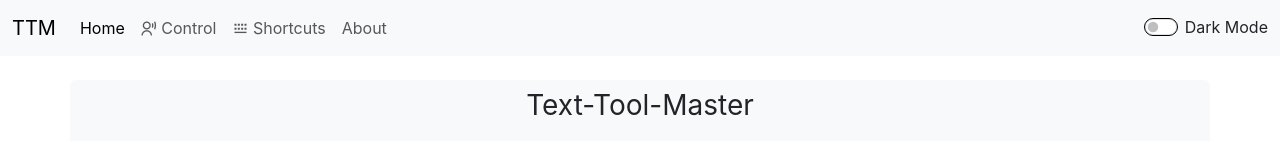
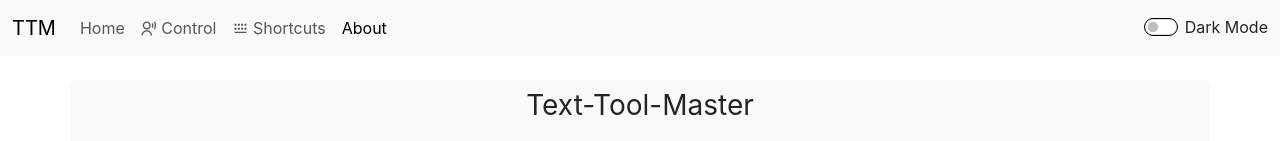
Before and after one commit to abhisheksinhagithub/text-tool-master, a React (Create React App) app: page /about in a window 1280 px wide. Shown: the top 141 px of the page. Built offline with nearby package versions, Linux system fonts and the light colour scheme.

Commit message:
added all routes

```diff
--- a/src/components/Footer.js
+++ b/src/components/Footer.js
@@ -1,6 +1,6 @@
 import React from 'react';
 import { Link } from 'react-router-dom';
-import ttmLogo from './assets/ttm.png';
+import ttmLogo from '../assets/ttm.png';
 
 
 export default function Footer({ mode }) {
@@ -41,15 +41,7 @@ export default function Footer({ mode }) {
                 }}
               />
 
-              <Link
-                to="/"
-                style={linkStyle}
-                onMouseOver={e => e.target.style.color = linkHoverColor}
-                onMouseOut={e => e.target.style.color = textColor}
-              >
-                <h5 className="mb-0">Text Tool Master</h5>
-              </Link>
-
+            <h5 className="mb-0">Text Tool Master</h5>
             </div>
             <p className="mb-0">The Ultimate Text Toolkit - Convert, Analyze, Edit & Command with Voice</p>
           </div>
--- a/src/components/Navbar.js
+++ b/src/components/Navbar.js
@@ -1,14 +1,14 @@
 import React from 'react'
 import PropTypes from 'prop-types'
-import { Link } from 'react-router-dom'
-
+import { NavLink } from 'react-router-dom';
 
 export default function Navbar(props) {
+
     return (
         <nav className={`navbar navbar-expand-lg ${props.mode === 'dark' ? 'navbar-dark bg-dark' : 'navbar-light bg-light'}`}>
 
             <div className="container-fluid">
-                <Link className="navbar-brand" to="/">{props.title}</Link>
+                <NavLink className="navbar-brand" to="/">{props.title}</NavLink>
                 <button className="navbar-toggler" type="button" data-bs-toggle="collapse" data-bs-target="#navbarSupportedContent" aria-controls="navbarSupportedContent" aria-expanded="false" aria-label="Toggle navigation">
                     <span className="navbar-toggler-icon"></span>
                 </button>
@@ -17,19 +17,19 @@ export default function Navbar(props) {
                     <ul className="navbar-nav me-auto mb-2 mb-lg-0">
 
                         <li className="nav-item">
-                            <Link className="nav-link active" aria-current="page" to="/">Home</Link>
+                            <NavLink className="nav-link" aria-current="page" to="/" end>Home</NavLink>
                         </li>
 
                         <li className="nav-item">
-                            <Link className="nav-link" to="/control"><i className="ri-user-voice-line"></i> Control</Link>
+                            <NavLink className="nav-link" to="/control"><i className="ri-user-voice-line"></i> Control</NavLink>
                         </li>
 
                         <li className="nav-item">
-                            <Link className="nav-link" to="/shortcuts"><i className="ri-keyboard-line"></i> Shortcuts</Link>
+                            <NavLink className="nav-link" to="/shortcuts"><i className="ri-keyboard-line"></i> Shortcuts</NavLink>
                         </li>
 
                         <li className="nav-item">
-                            <Link className="nav-link" to="/about">{props.about}</Link>
+                            <NavLink className="nav-link" to="/about">{props.about}</NavLink>
                         </li>
 
                     </ul>
```
Also changed, not shown: src/assets/ttm.png (renamed from src/components/assets/ttm.png).
